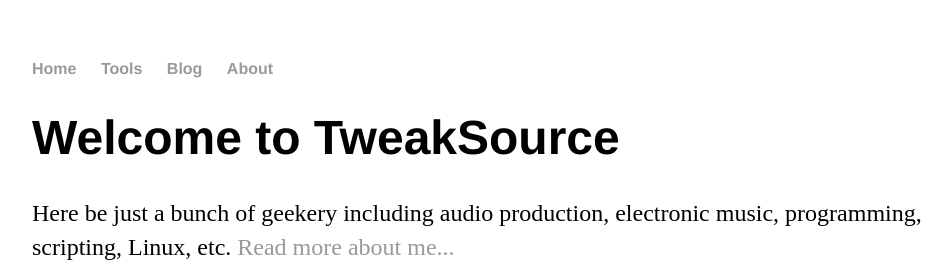
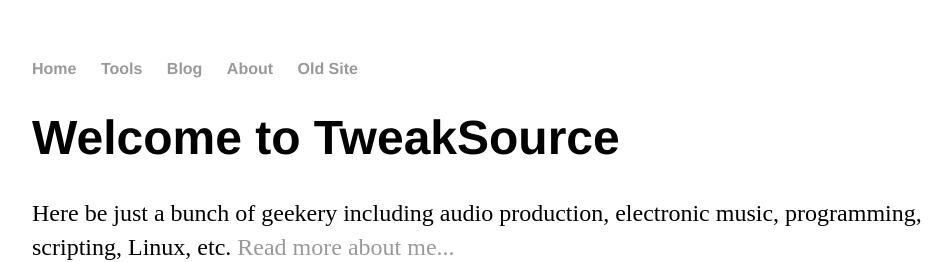
Before and after one commit to tweaksource/tweaksource.github.io, a Jekyll site: the page built from index.html, in a window 1280 px wide. Shown: the top 262 px of the page, without its empty margins (160-1111 px from the left). Built offline with Jekyll 4.4.1, drawn with Linux system fonts in a browser that asks for light colours.

Commit message:
added menu item

```diff
--- a/_layouts/default.html
+++ b/_layouts/default.html
@@ -30,6 +30,7 @@
 	        	<li><a href="/tools">Tools</a></li>
         		<li><a href="/blog">Blog</a></li>
 				<li><a href="/about">About</a></li>
+				<li><a href="http://tweaksource.com">Old Site</a></li>
     		</ul>
 		</nav>
 		<div class="container">
```
